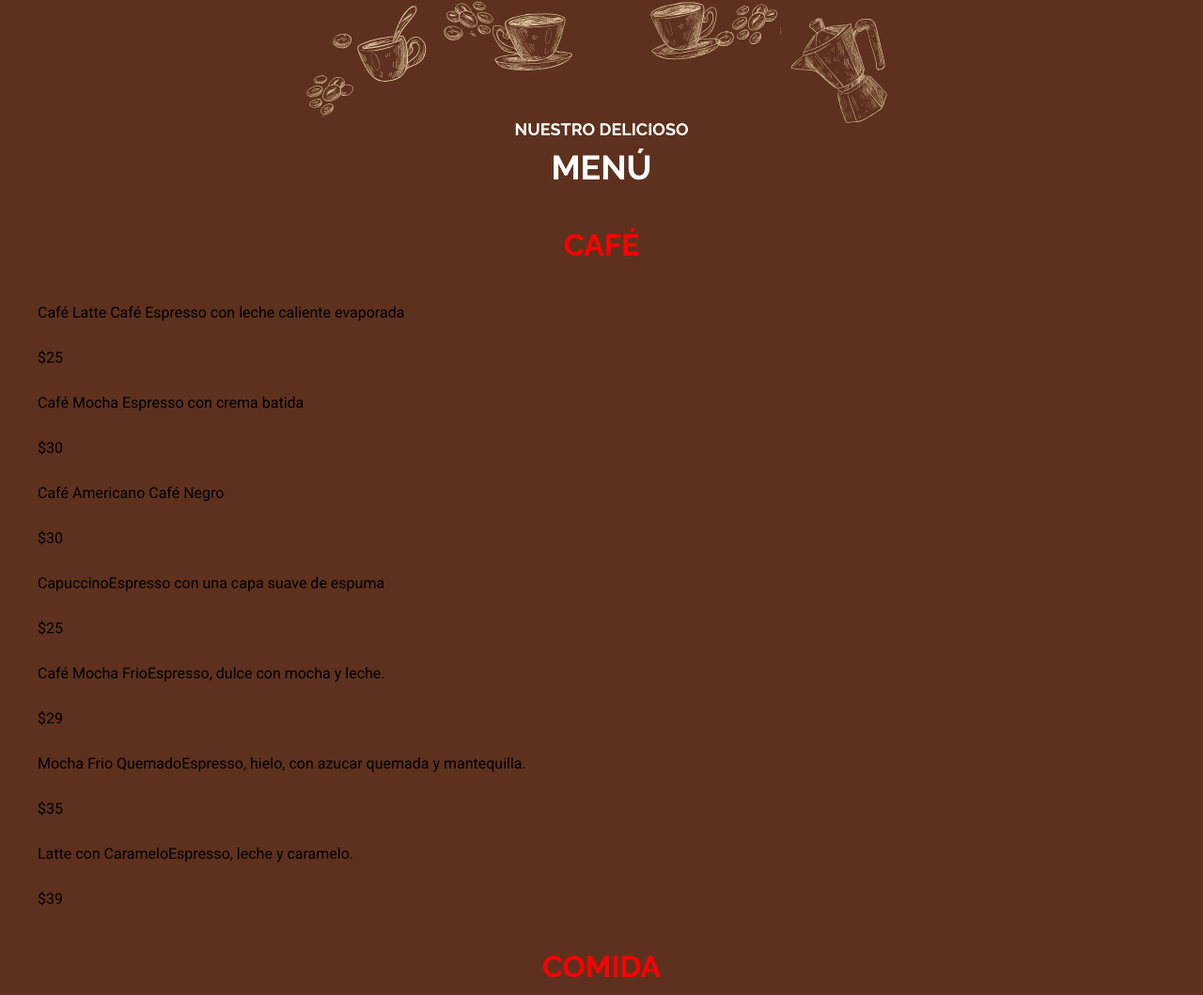
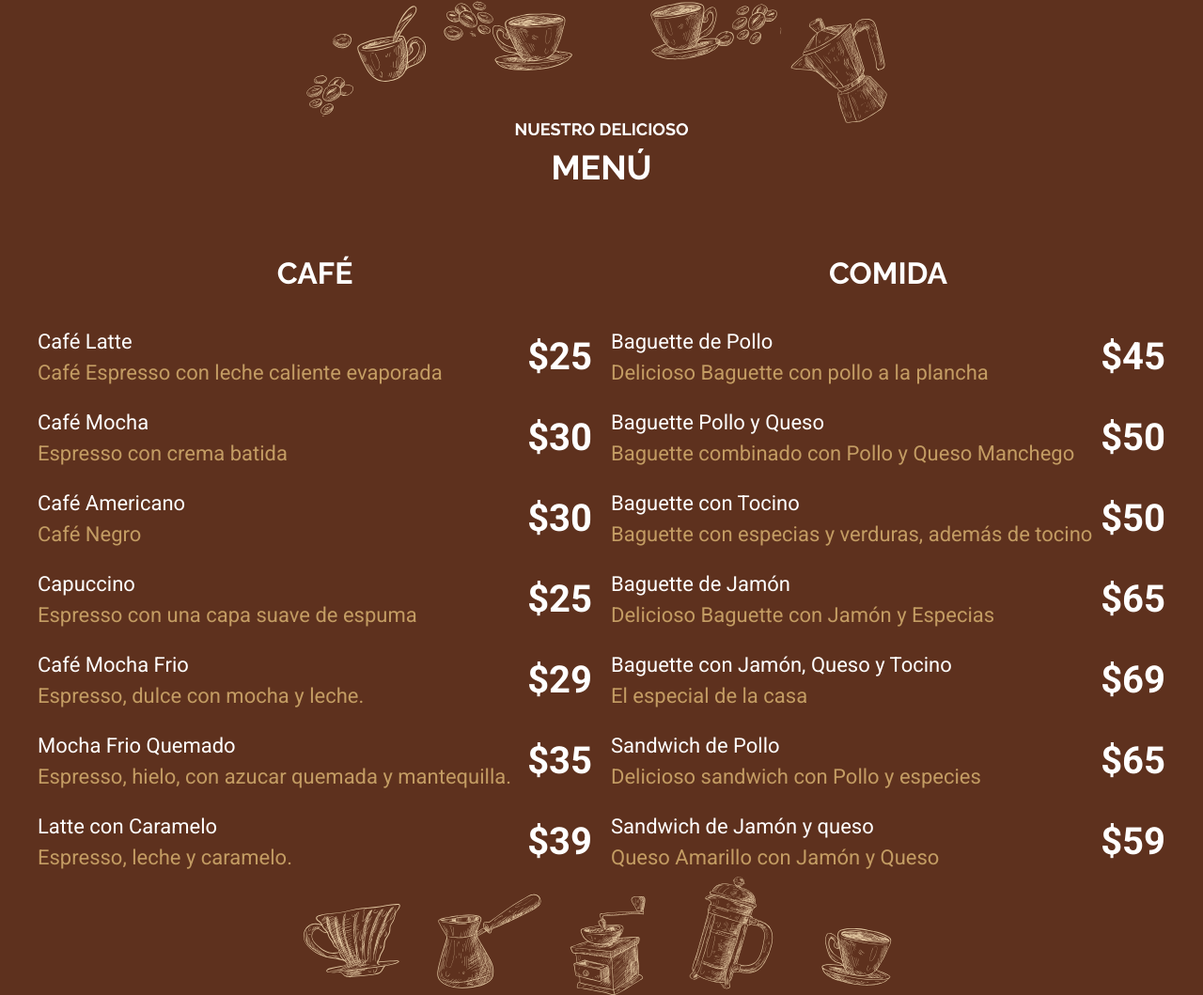
Before and after one commit to RafaelMoro/cafeteria, a website: page clase/index.html in a window 1280 px wide. Shown: the part 3157-4216 px from the top of the page at 94% size. Drawn offline with nearby package versions, Linux system fonts and the light colour scheme; files that its build step writes are made by us from their sources; files whose address does not match are found by name; a web font is replaced by a local one.

Commit message:
finish style menu - class 238

```diff
--- a/clase/src/scss/inicio/_menu.scss
+++ b/clase/src/scss/inicio/_menu.scss
@@ -6,7 +6,7 @@
   background-repeat: no-repeat;
   background-position: center 5rem, center 92%, 100%;
   background-size: 200%;
-  padding: 15rem 5rem 20rem 5rem;
+  padding: 15rem 2rem 20rem 2rem;
 
   @include mixin.tablet {
     padding: 15rem 0 20rem 0;
@@ -16,3 +16,35 @@
     background-size: 50%, 50%, 100%;
   }
 }
+
+.grid-menu {
+  @include mixin.tablet {
+    @include mixin.grid(2, 2rem)
+  }
+}
+
+.menu {
+  h3 {
+    color: var.$blanco;
+  }
+  li {
+    display: flex;
+    justify-content: space-between;
+    align-items: center;
+    p {
+      color: var.$blanco;
+      font-size: 2.2rem;
+      line-height: 1.5;
+      margin: 0 0 2rem 0;
+      span {
+        display: block;
+        color: var.$secundario;
+      }
+    }
+    .precio {
+      font-size: 4rem;
+      font-weight: 700;
+    }
+  }
+
+}
```
